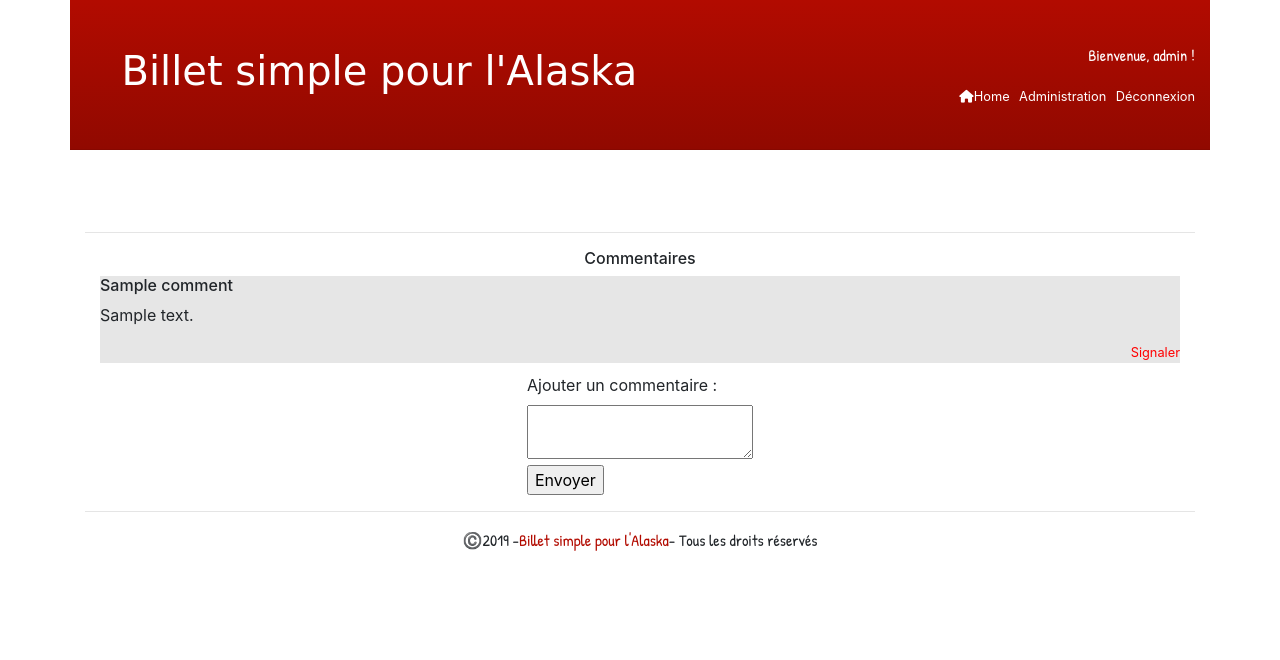
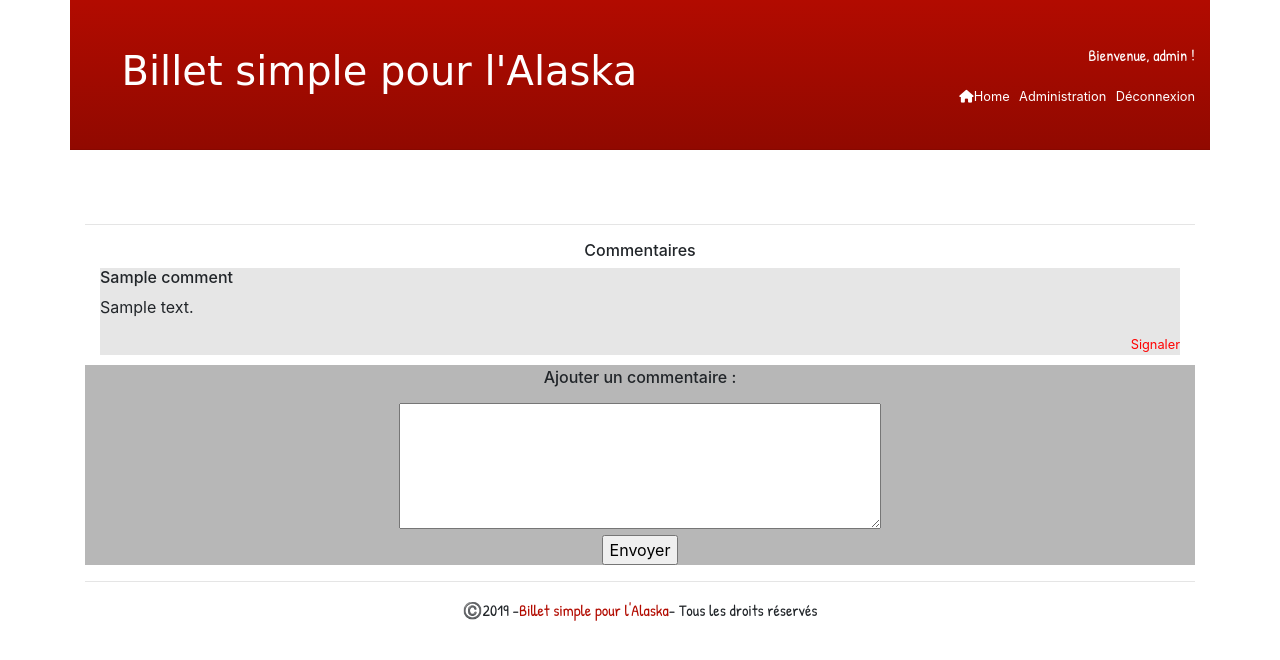
Before and after one commit to littleblackman/OCR-Projet4, a PHP site: template view/post-view.php in a window 1280 px wide. Shown: the top 660 px of the page. Run offline with PHP 8.4, Linux system fonts and the light colour scheme; a user stored in the database is signed in; the template is opened without the code that fills it: most values are stand-ins (such as "Sample title", 1, 10 or a date in 2020); data that the repository does not hold is empty; some libraries are stand-ins or nearby versions; some web fonts are replaced.

```diff
--- a/controller/controller.php
+++ b/controller/controller.php
@@ -4,6 +4,11 @@
 	require_once('model/PostManager.php');
 	require_once('model/CommentManager.php');
 	require_once('model/Session.php');
+
+	function confirm($id) {
+		$id_post = $id;
+		require('view/confirm-view.php');
+	}
 
 	function listPosts() {
 	    $postManager = new PostManager(); // Création d'un objet
--- a/public/css/style.css
+++ b/public/css/style.css
@@ -1,12 +1,10 @@
 /*
 
-	-- INDEX.PHP --
+	-- GENERAL --
 
 */
 /* All */
-html {
 
-}
 
 h2 {
 	font-family: 'Ma Shan Zheng', cursive;
@@ -30,6 +28,7 @@ h2 {
 	width:90%;
 	margin: auto;
 	display: inline-flex;
+	flex-wrap: nowrap;
 }
 
 .img-biographie {
@@ -55,10 +54,23 @@ h2 {
 	text-align: justify;
 }
 
+.post-content {
+	width:100%;
+	height:auto;
+	margin:0;
+	padding:0;
+	overflow:hidden;
+}
+
+@media screen and (max-width: 640px) {
+	.presentation {
+		display: block;
+	}
+}
 /* ################################################################################### */
 /*
 
-	-- HEADER.PHP --
+	-- HEADER --
 
 */
 header {
@@ -81,7 +93,7 @@ header {
 /* ################################################################################### */
 /*
 
-	-- MENU.PHP --
+	-- MENU --
 
 */
 .menu {
@@ -106,7 +118,7 @@ header {
 /* ################################################################################### */
 /*
 
-	-- POST-VIEW.PHP --
+	-- POST-VIEW --
 
 */
 .comment {
@@ -121,10 +133,15 @@ header {
 	display: block;
 }
 
+.comment-zone {
+	background-color: rgba(17,17,17,0.3);
+	width:100%;
+	text-align: center;
+}
 /* ################################################################################### */
 /*
 
-	-- POST-LIST.PHP --
+	-- POST-LIST --
 
 */
 .ticket {
@@ -134,12 +151,13 @@ header {
 	background: linear-gradient(rgba(221, 71, 69),rgba(200, 66, 64));
 	font-family: 'Patrick Hand', cursive;
 	border: 1px solid rgba(221, 60, 50);
+	overflow: hidden;
 }
 
 /* ################################################################################### */
 /*
 
-	-- FOOTER.PHP --
+	-- FOOTER --
 
 */
 .footer {
@@ -149,3 +167,11 @@ header {
 .footer a, p {
 	display: inline-block;
 }
+
+.confirm {
+	min-height: 600px;
+}
+
+.error {
+	border: 1px solid black;
+}
--- a/view/post-list.php
+++ b/view/post-list.php
@@ -22,6 +22,7 @@
 						echo '<a href="index.php?action=view&amp;id=' . $post['id'] . '" class="white">Lire la suite</a>';
 					} else {
 						echo $text;
+						echo '<a href="index.php?action=view&amp;id=' . $post['id'] . '" class="white">Lire la suite</a>';
 					}
 					echo '</div>';
 				}
--- a/view/post-view.php
+++ b/view/post-view.php
@@ -2,16 +2,15 @@
 	ob_start();
 ?>
 <section id="post-content" class="row justify-content-md-center">
+	<div class="col-sm-12">
 			<?php
 				$title = $post['title'];
 				$text = $post['text'];
 				$id_post = $post['id'];
-				echo '<h6>';
-				echo $title;
-				echo '</h6><p>';
-				echo $text;
-				echo '</p>';
+				echo '<h6>' . $title . '</h6>';
+				echo '<div class="post-content">' . $text . '</div>';
 			?>
+	</div>
 </section>
 <hr>
 <section id="comment-content" class="container">
@@ -35,15 +34,15 @@
 		<?php
 			if (isset($_SESSION['id'])) {
 				echo
-					'<form action="/index.php?action=addComment&amp;id=' . $id_post . '" method="post" class="form-coment">
+					'<div class="comment-zone"><form action="/index.php?action=addComment&amp;id=' . $id_post . '" method="post">
 						<div class="form-comment">
-							<label for="comment">Ajouter un commentaire : </label><br>
-							<textarea name="comment" id="comment" required></textarea>
+							<label for="comment"><h6>Ajouter un commentaire : </h6></label><br>
+							<textarea name="comment" id="comment" cols="45" rows="5" required></textarea>
 						</div>
 						<div class="form-comment">
 							<input type="submit" value="Envoyer">
 						</div>
-					</form>'
+					</form></div>'
 				;
 				} else {
 					echo 'Connectez-vous pour rédiger un commentaire !';
```
Also changed, not shown: index.php (+7 -2 lines).
